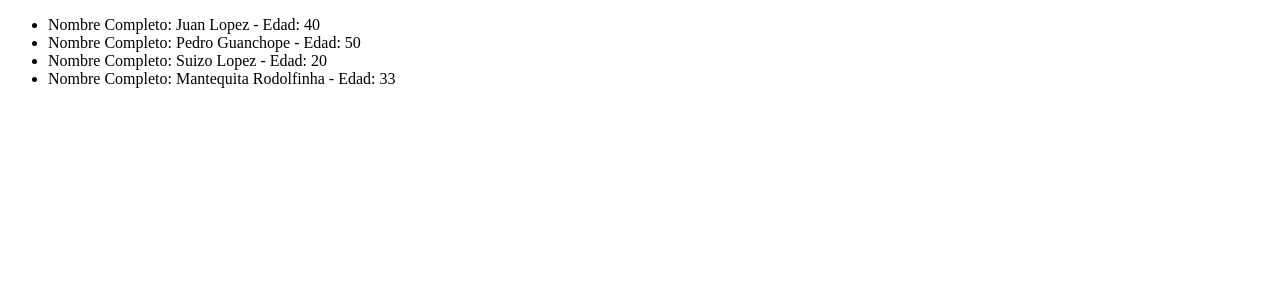
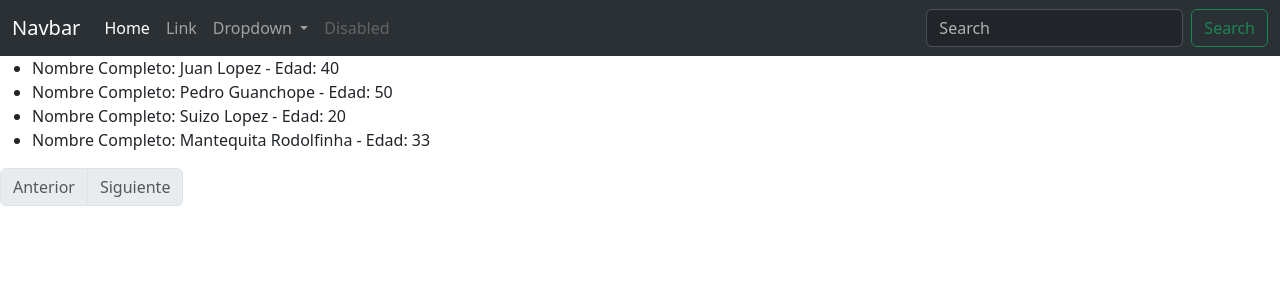
Before and after one commit to Zimith/Practico2, a Django app: page /persona/lista/ in a window 1280 px wide. Shown: the top 300 px of the page. Run offline with Django 5.2, Linux system fonts and the light colour scheme; data comes from the database, SQL or seed files in the repository; both versions use the stored data as it was after the commit.

Commit message:
Agregue la paginacion de personas

```diff
--- a/crud/persona/models.py
+++ b/crud/persona/models.py
@@ -1,10 +1,12 @@
 from django.db import models
+from oficina.models import Oficina
 
 class Persona(models.Model):
     """Model definition for MODELNAME."""
     apellido = models.CharField(verbose_name="apellido", max_length=50)
     nombre = models.CharField(verbose_name="nombre", max_length=50)
     edad = models.IntegerField(verbose_name="edad")
+    oficina = models.ForeignKey(Oficina, on_delete=models.PROTECT, null=True, blank=True)
 
     class Meta:
         """Meta definition for MODELNAME."""
--- a/crud/persona/urls.py
+++ b/crud/persona/urls.py
@@ -29,4 +29,9 @@
         PersonaDeleteView.as_view(),
         name='eliminar'
     ),
+    path(
+        'buscar/',
+        PersonaSearchView.as_view(),
+        name='buscar'
+    ),
 ]
--- a/crud/persona/views.py
+++ b/crud/persona/views.py
@@ -2,7 +2,7 @@
 from django.views.generic import ListView, CreateView, UpdateView, DeleteView, DetailView
 from django.urls import reverse_lazy
 from .models import Persona
-#importar login mixxins es necesario para que los usuarios no logueados no puedan acceder a las vistas crear, editar o eliminar personas
+from  django.db.models import Q
 from django.contrib.auth.mixins import LoginRequiredMixin
 
 class PersonaListView(ListView):
@@ -38,3 +38,19 @@
         context = super().get_context_data(**kwargs)
         context['object_name'] = self.object.nombre
         return context
+
+class PersonaSearchView(ListView):
+    model = Persona
+    template_name = "persona/buscar.html"
+    context_object_name = "personas"
+
+    def get_queryset(self):
+        query = self.request.GET.get('q')
+        if query:
+            return Persona.objects.filter(nombre__icontains=query)
+        return Persona.objects.none()
+
+    def context_data(self, **kwargs):
+        context = super().get_context_data(**kwargs)
+        context['query'] = self.request.GET.get('q', '')
+        return context
--- a/crud/templates/base.html
+++ b/crud/templates/base.html
@@ -3,10 +3,12 @@
 <head>
     <meta charset="UTF-8">
     <meta name="viewport" content="width=device-width, initial-scale=1.0">
+    <link rel="stylesheet" href="https://cdn.jsdelivr.net/npm/bootstrap@5.3.3/dist/css/bootstrap.min.css">
+    <script src="https://cdn.jsdelivr.net/npm/bootstrap@5.3.3/dist/js/bootstrap.bundle.min.js" defer></script>
     <title>Crud</title>
 </head>
 <body>
-
+    {% include 'navbar.html' %}
     {% block content %}
 
     {% endblock content %}
--- /dev/null
+++ b/crud/templates/navbar.html
@@ -0,0 +1,36 @@
+<nav class="navbar navbar-expand-lg bg-body-tertiary" data-bs-theme="dark">
+  <div class="container-fluid">
+    <a class="navbar-brand" href="#">Navbar</a>
+    <button class="navbar-toggler" type="button" data-bs-toggle="collapse" data-bs-target="#navbarSupportedContent" aria-controls="navbarSupportedContent" aria-expanded="false" aria-label="Toggle navigation">
+      <span class="navbar-toggler-icon"></span>
+    </button>
+    <div class="collapse navbar-collapse" id="navbarSupportedContent">
+      <ul class="navbar-nav me-auto mb-2 mb-lg-0">
+        <li class="nav-item">
+          <a class="nav-link active" aria-current="page" href="#">Home</a>
+        </li>
+        <li class="nav-item">
+          <a class="nav-link" href="#">Link</a>
+        </li>
+        <li class="nav-item dropdown">
+          <a class="nav-link dropdown-toggle" href="#" role="button" data-bs-toggle="dropdown" aria-expanded="false">
+            Dropdown
+          </a>
+          <ul class="dropdown-menu">
+            <li><a class="dropdown-item" href="#">Action</a></li>
+            <li><a class="dropdown-item" href="#">Another action</a></li>
+            <li><hr class="dropdown-divider"></li>
+            <li><a class="dropdown-item" href="#">Something else here</a></li>
+          </ul>
+        </li>
+        <li class="nav-item">
+          <a class="nav-link disabled" aria-disabled="true">Disabled</a>
+        </li>
+      </ul>
+      <form class="d-flex" role="search" action="{% url 'persona:buscar' %}">
+        <input class="form-control me-2" type="search" placeholder="Search" aria-label="Search" name="q"/>
+        <button class="btn btn-outline-success" type="submit">Search</button>
+      </form>
+    </div>
+  </div>
+</nav>
--- a/crud/templates/oficina/lista.html
+++ b/crud/templates/oficina/lista.html
@@ -7,7 +7,9 @@
                     <li>{{ oficina }}</li>
                 {% endfor %}
             </ul>
+             {% include 'paginator.html' %}
     {% endif %}
 
 
+
 {% endblock content %}
--- /dev/null
+++ b/crud/templates/paginator.html
@@ -0,0 +1,35 @@
+<nav aria-label="Navegación de páginas">
+  <ul class="pagination">
+    {% if page_obj.has_previous %}
+      <li class="page-item">
+        <a class="page-link" href="?page={{ page_obj.previous_page_number }}">Anterior</a>
+      </li>
+    {% else %}
+      <li class="page-item disabled">
+        <span class="page-link">Anterior</span>
+      </li>
+    {% endif %}
+
+    {% for num in page_obj.paginator.page_range %}
+      {% if page_obj.number == num %}
+        <li class="page-item active">
+          <span class="page-link">{{ num }}</span>
+        </li>
+      {% elif num > page_obj.number|add:'-3' and num < page_obj.number|add:'3' %}
+        <li class="page-item">
+          <a class="page-link" href="?page={{ num }}">{{ num }}</a>
+        </li>
+      {% endif %}
+    {% endfor %}
+
+    {% if page_obj.has_next %}
+      <li class="page-item">
+        <a class="page-link" href="?page={{ page_obj.next_page_number }}">Siguiente</a>
+      </li>
+    {% else %}
+      <li class="page-item disabled">
+        <span class="page-link">Siguiente</span>
+      </li>
+    {% endif %}
+  </ul>
+</nav>
--- a/crud/templates/persona/lista.html
+++ b/crud/templates/persona/lista.html
@@ -10,6 +10,7 @@
             {% endfor %}
 
         </ul>
+        {% include 'paginator.html' %}
     {% endif %}
 
 {% endblock content %}
```
Also changed, not shown: crud/templates/persona/buscar.html (added, +15 -0 lines), crud/db.sqlite3, crud/persona/migrations/0002_persona_oficina.py (added).
